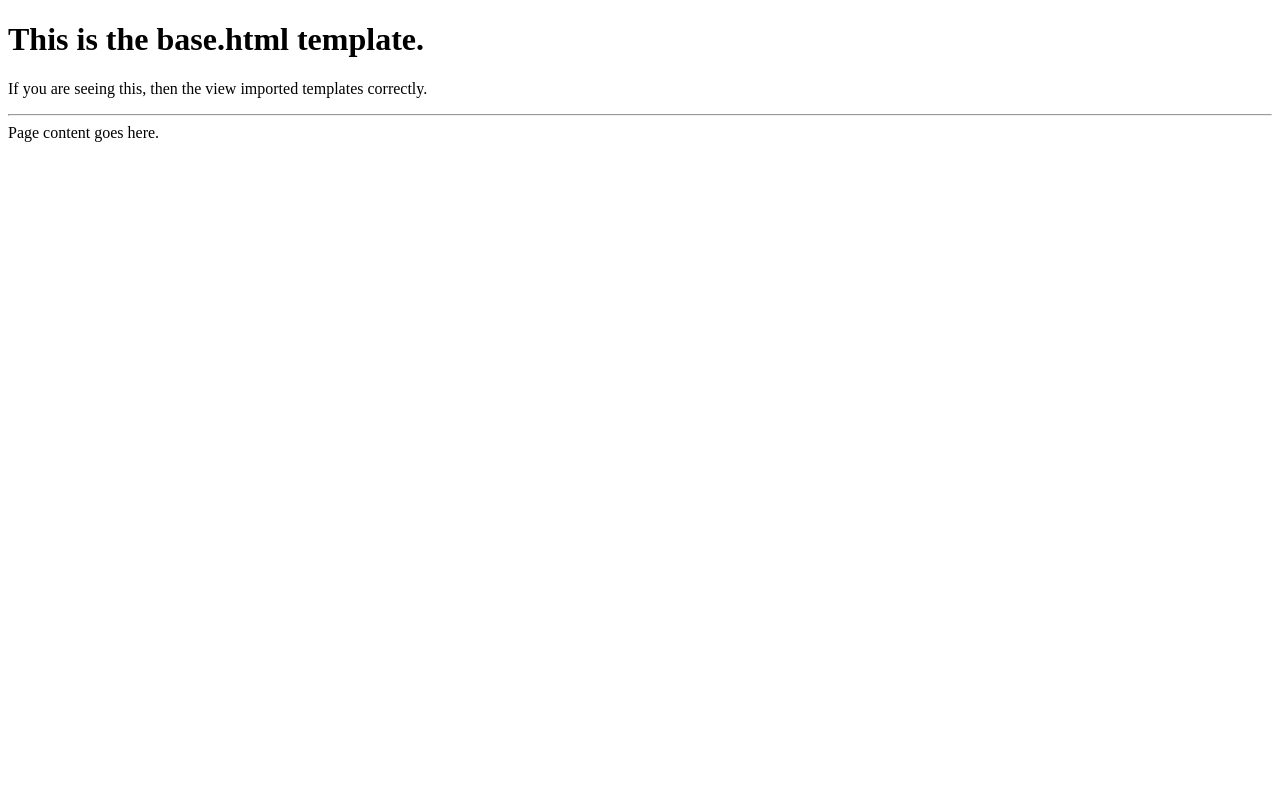
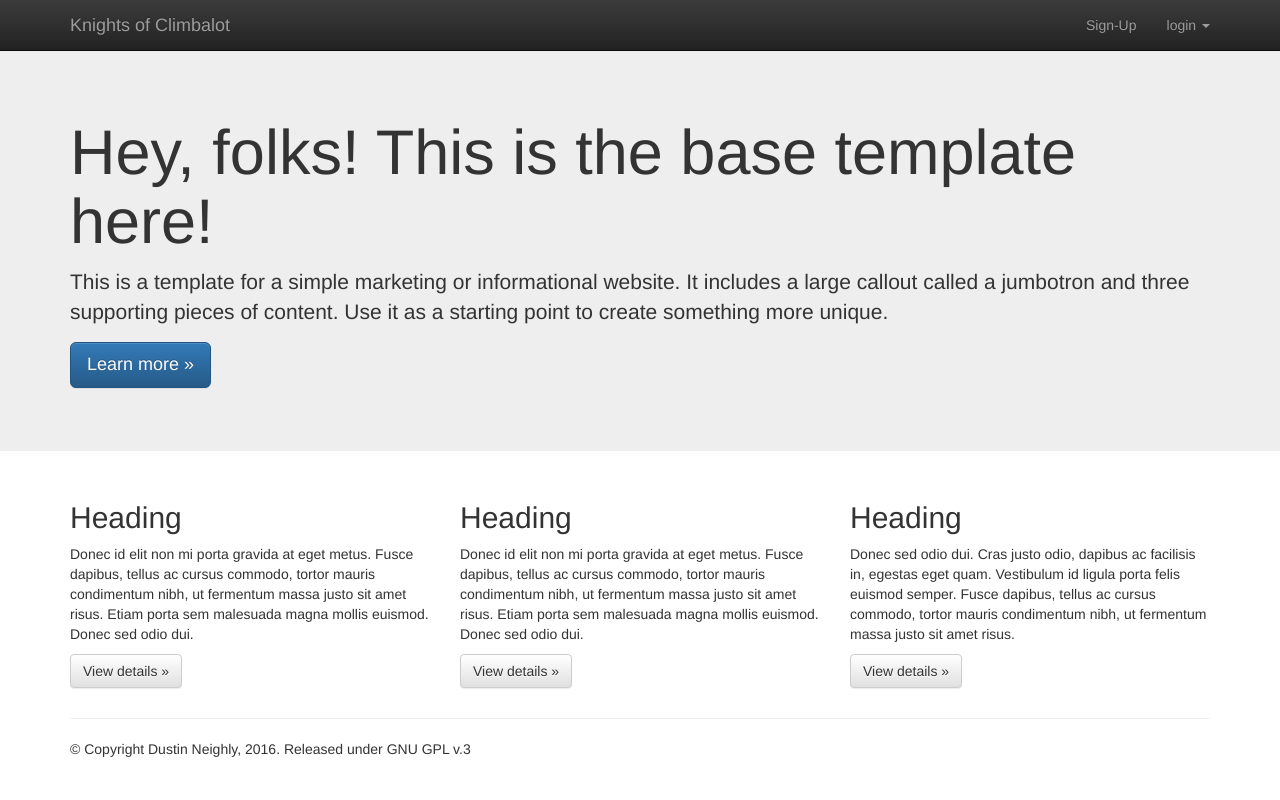
Before and after one commit to neighlyd/Knights_of_Climbalot, a Django app: template templates/base.html in a window 1280 px wide. Run offline with Django 3.2, Linux system fonts and the light colour scheme; the template is opened without the code that fills it, so the values that code supplies are empty; some libraries are stand-ins or nearby versions.

Commit message:
Updated base.html to deploy navbar and test static files on production server.

```diff
--- a/templates/base.html
+++ b/templates/base.html
@@ -1,10 +1,122 @@
-<!DOCTYPE html>
+{% load staticfiles %}
 
-<h1> This is the base.html template.</h1>
-<p> If you are seeing this, then the view imported templates correctly.</p>
+<!doctype html>
+<!--[if lt IE 7]>      <html class="no-js lt-ie9 lt-ie8 lt-ie7" lang=""> <![endif]-->
+<!--[if IE 7]>         <html class="no-js lt-ie9 lt-ie8" lang=""> <![endif]-->
+<!--[if IE 8]>         <html class="no-js lt-ie9" lang=""> <![endif]-->
+<!--[if gt IE 8]><!--> <html class="no-js" lang=""> <!--<![endif]-->
+    <head>
+        <meta charset="utf-8">
+        <meta http-equiv="X-UA-Compatible" content="IE=edge,chrome=1">
+        <title>{% block title %}{% endblock title%}</title>
+        <meta name="description" content="Where Monkeys come to climb... A LOT!">
+        <meta name="viewport" content="width=device-width, initial-scale=1">
+        <!-- TO DO: Create apple touch icon. -->
+        <!--<link rel="apple-touch-icon" href="apple-touch-icon.png">-->
 
-<hr>
+        <link rel="stylesheet" href="{% static 'css/bootstrap.min.css' %}">
+        <style>
+            body {
+                padding-top: 50px;
+                padding-bottom: 20px;
+            }
+        </style>
+        <link rel="stylesheet" href="{% static 'css/bootstrap-theme.min.css' %}">
+        <link rel="stylesheet" href="{% static 'css/main.css' %}">
+
+        <script type="text/javascript" src="{% static 'js/modernizr-2.8.3-respond-1.4.2.min.js' %}"></script>
+    </head>
+    <body>
+        <!--[if lt IE 8]>
+            <p class="browserupgrade">You are using an <strong>outdated</strong> browser. Please <a href="http://browsehappy.com/">upgrade your browser</a> to improve your experience.</p>
+        <![endif]-->
+    <nav class="navbar navbar-inverse navbar-fixed-top" role="navigation">
+      <div class="container">
+        <div class="navbar-header">
+          <button type="button" class="navbar-toggle collapsed" data-toggle="collapse" data-target="#navbar" aria-expanded="false" aria-controls="navbar">
+            <span class="sr-only">Toggle navigation</span>
+            <span class="icon-bar"></span>
+            <span class="icon-bar"></span>
+            <span class="icon-bar"></span>
+          </button>
+          <a class="navbar-brand" href="{% url 'index' %}">Knights of Climbalot</a>
+        </div>
+        <div id="navbar" class="navbar-collapse collapse">
+          <ul class="nav navbar-nav navbar-right">
+          {% if user.is_authenticated %}
+            <li><a href="#" id="account">Account</a></li>
+            <li><a href="#" id="logout">Logout</a></li>
+          {% else %}
+            <li><a href="#">Sign-Up</a></li>
+            <li class="dropdown"><a class="dropdown-toggle" data-toggle="dropdown" href="#" id="login_menu">login  <span class="caret"></span></a>
+              <ul class="dropdown-menu">
+                <li><a href="#" id="climbalot_login">Climbalot Login</a></li>
+                <li><a href="#" id="google_login">Google Login</a></li>
+                <li><a href="#" id="facebook_login">Facebook Login</a></li>
+              </ul>
+          {% endif %}
+        </ul>
+         </div><!--/.navbar-collapse -->
+      </div>
+    </nav>
 
 {% block content %}
-Page content goes here.
-{% endblock content %}
+    <!-- Main jumbotron for a primary marketing message or call to action -->
+    <div class="jumbotron">
+      <div class="container">
+        {% block jumbotron %}
+        <h1>Hey, folks! This is the base template here!</h1>
+        <p>This is a template for a simple marketing or informational website. It includes a large callout called a jumbotron and three supporting pieces of content. Use it as a starting point to create something more unique.</p>
+        <p><a class="btn btn-primary btn-lg" href="#" role="button">Learn more &raquo;</a></p>
+        {% endblock jumbotron %}
+      </div>
+    </div>
+
+    <div class="container">
+      <!-- Example row of columns -->
+      <div class="row">
+        <div class="col-md-4">
+          <h2>Heading</h2>
+          <p>Donec id elit non mi porta gravida at eget metus. Fusce dapibus, tellus ac cursus commodo, tortor mauris condimentum nibh, ut fermentum massa justo sit amet risus. Etiam porta sem malesuada magna mollis euismod. Donec sed odio dui. </p>
+          <p><a class="btn btn-default" href="#" role="button">View details &raquo;</a></p>
+        </div>
+        <div class="col-md-4">
+          <h2>Heading</h2>
+          <p>Donec id elit non mi porta gravida at eget metus. Fusce dapibus, tellus ac cursus commodo, tortor mauris condimentum nibh, ut fermentum massa justo sit amet risus. Etiam porta sem malesuada magna mollis euismod. Donec sed odio dui. </p>
+          <p><a class="btn btn-default" href="#" role="button">View details &raquo;</a></p>
+       </div>
+        <div class="col-md-4">
+          <h2>Heading</h2>
+          <p>Donec sed odio dui. Cras justo odio, dapibus ac facilisis in, egestas eget quam. Vestibulum id ligula porta felis euismod semper. Fusce dapibus, tellus ac cursus commodo, tortor mauris condimentum nibh, ut fermentum massa justo sit amet risus.</p>
+          <p><a class="btn btn-default" href="#" role="button">View details &raquo;</a></p>
+        </div>
+      </div>
+
+      <hr>
+
+      <footer>
+        <p>&copy; Copyright Dustin Neighly, 2016. Released under GNU GPL v.3</p>
+      </footer>
+    </div> <!-- /container -->
+    {% endblock content %}
+
+    {% block javascript %}
+      <script src="//ajax.googleapis.com/ajax/libs/jquery/1.11.2/jquery.min.js"></script>
+        <script>window.jQuery || document.write('<script src="{% static 'js/jquery-1.11.2.min.js' %}"><\/script>')</script>
+
+        <script src="{% static 'js/bootstrap.min.js' %}"></script>
+
+        <script src="{% static 'js/main.js' %}"></script>
+
+        <!-- Google Analytics: change UA-XXXXX-X to be your site's ID. -->
+        <script>
+            (function(b,o,i,l,e,r){b.GoogleAnalyticsObject=l;b[l]||(b[l]=
+            function(){(b[l].q=b[l].q||[]).push(arguments)});b[l].l=+new Date;
+            e=o.createElement(i);r=o.getElementsByTagName(i)[0];
+            e.src='//www.google-analytics.com/analytics.js';
+            r.parentNode.insertBefore(e,r)}(window,document,'script','ga'));
+            ga('create','UA-XXXXX-X','auto');ga('send','pageview');
+        </script>
+    {% endblock javascript %}
+    </body>
+</html>
```
